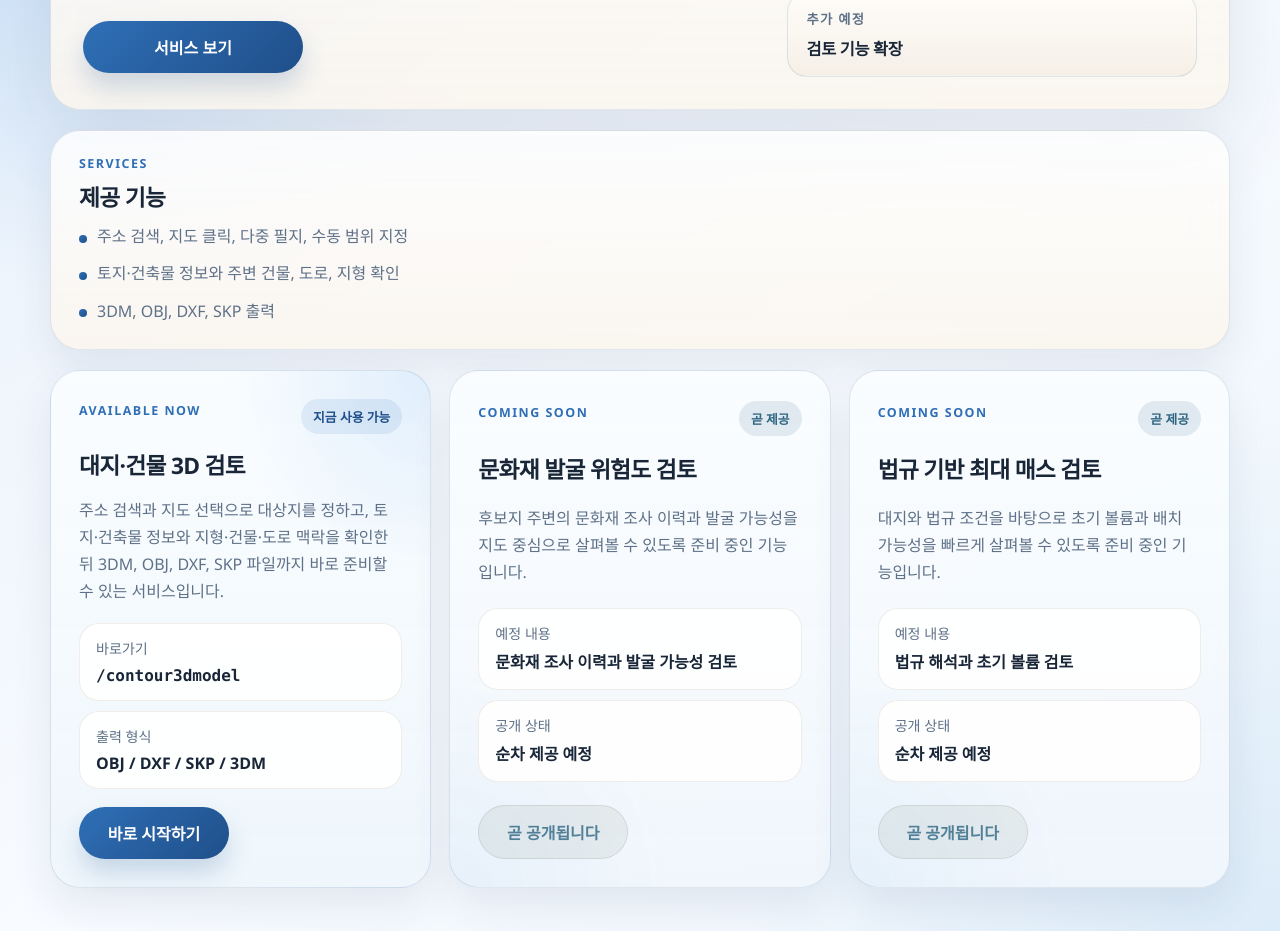
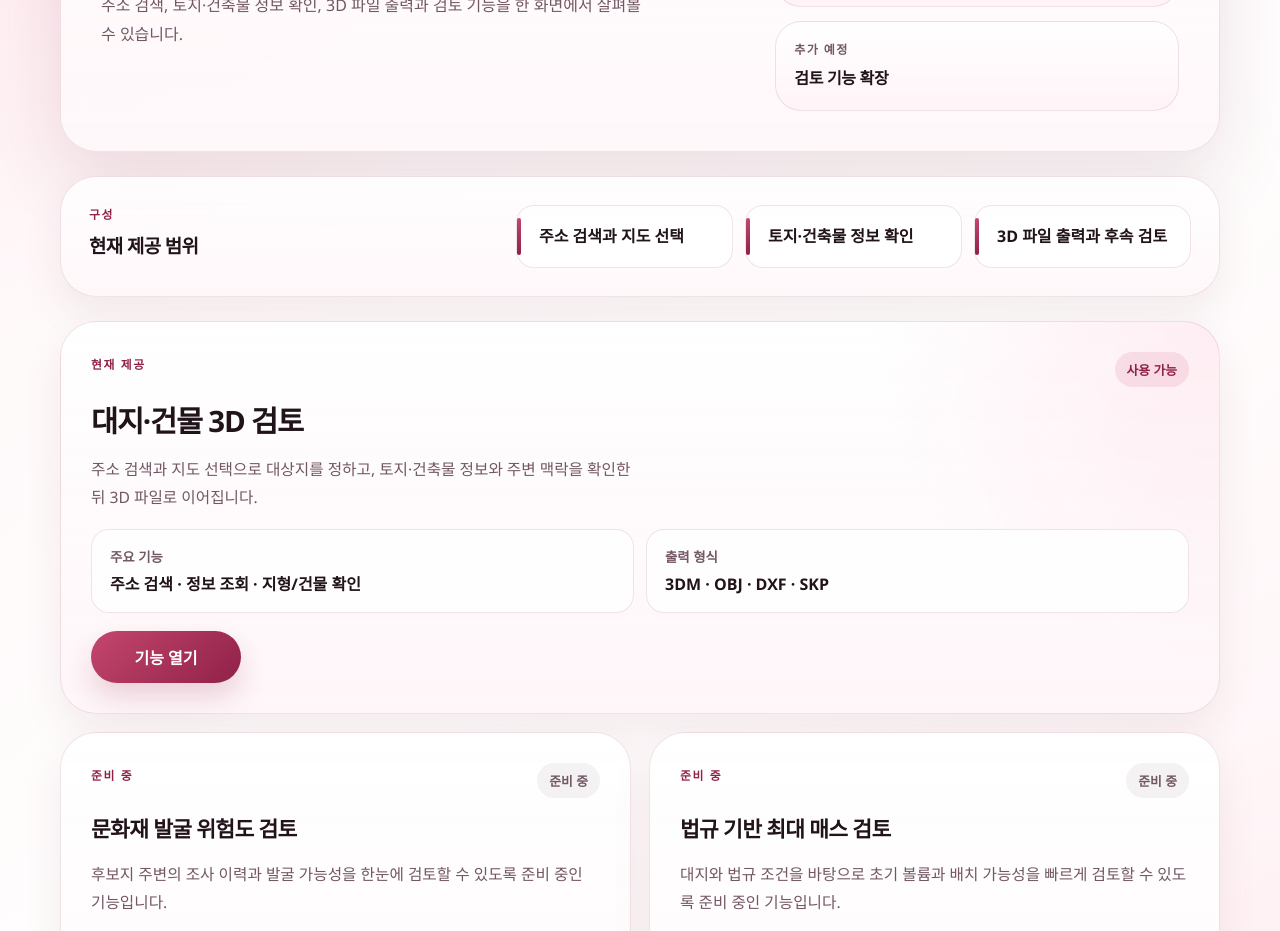
Before and after one commit to DawoonJeong-git/Rhino_development, a website: page public/hub.html in a window 1280 px wide. Shown: the part 271-1202 px from the top of the page. Drawn offline with Linux system fonts and the light colour scheme.

Commit message:
Refresh hub layout and palette

```diff
--- a/public/hub.css
+++ b/public/hub.css
@@ -1,21 +1,21 @@
 :root {
   color-scheme: light;
-  --bg-top: #e7f0fa;
-  --bg-bottom: #edf5fc;
-  --panel: rgba(248, 251, 255, 0.9);
-  --panel-strong: rgba(255, 255, 255, 0.92);
-  --line: rgba(48, 89, 136, 0.14);
-  --line-strong: rgba(48, 89, 136, 0.24);
-  --text: #192638;
-  --muted: #5f7188;
-  --accent: #2f6fb6;
-  --accent-strong: #1f4f8a;
-  --olive: #2f6682;
-  --olive-soft: rgba(47, 102, 130, 0.12);
-  --shadow-lg: 0 30px 80px rgba(30, 58, 96, 0.12);
-  --shadow-md: 0 18px 40px rgba(30, 58, 96, 0.09);
-  --radius-lg: 30px;
-  --radius-md: 20px;
+  --bg-top: #fff6f7;
+  --bg-bottom: #fff1f4;
+  --panel: rgba(255, 251, 252, 0.88);
+  --panel-strong: rgba(255, 255, 255, 0.94);
+  --line: rgba(120, 35, 66, 0.12);
+  --line-strong: rgba(120, 35, 66, 0.2);
+  --text: #20131a;
+  --muted: #725764;
+  --accent: #c4466d;
+  --accent-strong: #8f2148;
+  --accent-soft: rgba(196, 70, 109, 0.12);
+  --shadow-lg: 0 32px 72px rgba(99, 33, 56, 0.12);
+  --shadow-md: 0 18px 40px rgba(99, 33, 56, 0.08);
+  --radius-xl: 36px;
+  --radius-lg: 26px;
+  --radius-md: 18px;
 }
 
 * {
@@ -29,9 +29,9 @@ body {
   font-family: "Pretendard Variable", "Segoe UI", sans-serif;
   color: var(--text);
   background:
-    radial-gradient(circle at top left, rgba(183, 214, 246, 0.86), transparent 32%),
-    radial-gradient(circle at bottom right, rgba(214, 232, 247, 0.72), transparent 30%),
-    linear-gradient(140deg, var(--bg-top), #f8fbff 55%, var(--bg-bottom));
+    radial-gradient(circle at top left, rgba(255, 198, 214, 0.36), transparent 30%),
+    radial-gradient(circle at bottom right, rgba(255, 222, 229, 0.4), transparent 28%),
+    linear-gradient(145deg, var(--bg-top), #fffdfd 52%, var(--bg-bottom));
 }
 
 body {
@@ -56,108 +56,175 @@ dd {
 }
 
 .hub-shell {
-  width: min(1180px, calc(100vw - 32px));
+  width: min(1160px, calc(100vw - 40px));
   margin: 0 auto;
-  padding: 36px 0 48px;
+  padding: 44px 0 64px;
 }
 
 .hero,
 .feature-card,
-.roadmap-card {
+.service-note {
   border: 1px solid var(--line);
-  border-radius: var(--radius-lg);
+  border-radius: var(--radius-xl);
   background:
-    linear-gradient(180deg, rgba(255, 255, 255, 0.82), rgba(250, 245, 238, 0.9));
-  backdrop-filter: blur(12px);
+    linear-gradient(180deg, rgba(255, 255, 255, 0.86), rgba(255, 247, 249, 0.94));
+  backdrop-filter: blur(14px);
   box-shadow: var(--shadow-md);
 }
 
 .hero {
+  position: relative;
   display: grid;
-  grid-template-columns: minmax(0, 1.5fr) minmax(260px, 0.9fr);
-  gap: 22px;
-  padding: 32px;
+  grid-template-columns: minmax(0, 1.45fr) minmax(280px, 0.9fr);
+  gap: 24px;
+  padding: 40px;
   box-shadow: var(--shadow-lg);
+  overflow: hidden;
+}
+
+.hero::after {
+  content: "";
+  position: absolute;
+  top: -90px;
+  right: -30px;
+  width: 240px;
+  height: 240px;
+  border-radius: 999px;
+  background: radial-gradient(circle, rgba(255, 198, 214, 0.42), transparent 64%);
+  pointer-events: none;
+}
+
+.hero-copy,
+.hero-status {
+  position: relative;
+  z-index: 1;
 }
 
 .eyebrow,
 .card-kicker {
   margin-bottom: 12px;
-  color: var(--accent);
-  text-transform: uppercase;
-  letter-spacing: 0.12em;
-  font-size: 0.78rem;
+  color: var(--accent-strong);
+  letter-spacing: 0.14em;
+  font-size: 0.74rem;
   font-weight: 800;
 }
 
 h1 {
-  max-width: 12ch;
-  font-size: clamp(2.6rem, 5vw, 4.8rem);
-  line-height: 0.96;
-  letter-spacing: -0.045em;
+  max-width: 11ch;
+  font-size: clamp(2.7rem, 5vw, 4.4rem);
+  line-height: 1.02;
+  letter-spacing: -0.05em;
 }
 
 .hero-lead {
-  max-width: 760px;
+  max-width: 34rem;
   margin-top: 18px;
   color: var(--muted);
-  font-size: 1.06rem;
-  line-height: 1.72;
+  font-size: 1rem;
+  line-height: 1.82;
 }
 
 .hero-status {
   display: grid;
-  gap: 12px;
+  gap: 14px;
   align-content: start;
 }
 
 .status-chip {
-  padding: 16px 18px;
+  padding: 18px 18px 20px;
   border: 1px solid var(--line);
-  border-radius: var(--radius-md);
+  border-radius: var(--radius-lg);
   background:
-    linear-gradient(180deg, rgba(255, 254, 250, 0.92), rgba(244, 239, 230, 0.92));
+    linear-gradient(180deg, rgba(255, 255, 255, 0.96), rgba(255, 243, 247, 0.92));
+  box-shadow: inset 0 1px 0 rgba(255, 255, 255, 0.9);
 }
 
 .status-chip span {
   display: block;
   color: var(--muted);
-  font-size: 0.83rem;
-  font-weight: 700;
-  text-transform: uppercase;
-  letter-spacing: 0.1em;
+  font-size: 0.75rem;
+  font-weight: 800;
+  letter-spacing: 0.12em;
 }
 
 .status-chip strong {
   display: block;
-  margin-top: 8px;
-  font-size: 1.02rem;
+  margin-top: 10px;
+  font-size: 1rem;
+  line-height: 1.35;
   letter-spacing: -0.02em;
+}
+
+.service-note {
+  display: grid;
+  grid-template-columns: minmax(220px, 0.75fr) minmax(0, 1.25fr);
+  gap: 22px;
+  margin-top: 24px;
+  padding: 28px;
+}
+
+.service-note h2 {
+  font-size: 1.18rem;
+  line-height: 1.3;
+  letter-spacing: -0.03em;
+}
+
+.service-list {
+  display: grid;
+  grid-template-columns: repeat(3, minmax(0, 1fr));
+  gap: 12px;
+  margin: 0;
+  padding: 0;
+  list-style: none;
+}
+
+.service-list li {
+  position: relative;
+  padding: 18px 18px 18px 22px;
+  border: 1px solid var(--line);
+  border-radius: var(--radius-md);
+  background: var(--panel-strong);
+  color: var(--text);
+  font-weight: 600;
+  line-height: 1.6;
+}
+
+.service-list li::before {
+  content: "";
+  position: absolute;
+  top: 12px;
+  bottom: 12px;
+  left: 0;
+  width: 4px;
+  border-radius: 999px;
+  background: linear-gradient(180deg, var(--accent) 0%, var(--accent-strong) 100%);
 }
 
 .hub-grid {
   display: grid;
-  grid-template-columns: repeat(3, minmax(0, 1fr));
+  grid-template-columns: repeat(2, minmax(0, 1fr));
   gap: 18px;
-  margin-top: 20px;
+  margin-top: 24px;
 }
 
 .feature-card {
   display: grid;
   gap: 18px;
-  padding: 28px;
+  padding: 30px;
+  border-radius: var(--radius-xl);
 }
 
 .feature-card-live {
+  grid-column: 1 / -1;
   background:
-    radial-gradient(circle at top right, rgba(188, 217, 248, 0.42), transparent 32%),
-    linear-gradient(180deg, rgba(250, 253, 255, 0.96), rgba(238, 246, 252, 0.94));
+    radial-gradient(circle at top right, rgba(255, 207, 221, 0.36), transparent 28%),
+    linear-gradient(180deg, rgba(255, 255, 255, 0.98), rgba(255, 245, 248, 0.94));
 }
 
 .feature-card-plan {
   background:
-    radial-gradient(circle at bottom left, rgba(210, 228, 246, 0.34), transparent 34%),
-    linear-gradient(180deg, rgba(250, 253, 255, 0.94), rgba(240, 246, 252, 0.92));
+    radial-gradient(circle at bottom left, rgba(255, 223, 232, 0.32), transparent 34%),
+    linear-gradient(180deg, rgba(255, 255, 255, 0.96), rgba(255, 248, 250, 0.93));
 }
 
 .feature-head {
@@ -173,49 +240,64 @@ h1 {
   justify-content: center;
   padding: 8px 12px;
   border-radius: 999px;
-  background: var(--olive-soft);
-  color: var(--olive);
+  background: rgba(115, 87, 100, 0.08);
+  color: var(--muted);
   font-size: 0.8rem;
   font-weight: 800;
   white-space: nowrap;
 }
 
 .feature-badge.is-live {
-  background: rgba(47, 111, 182, 0.1);
+  background: var(--accent-soft);
   color: var(--accent-strong);
 }
 
 h2 {
-  font-size: 1.42rem;
-  line-height: 1.2;
+  font-size: 1.34rem;
+  line-height: 1.25;
   letter-spacing: -0.03em;
 }
 
+.feature-card-live h2 {
+  font-size: 1.84rem;
+  line-height: 1.12;
+  letter-spacing: -0.04em;
+}
+
 .card-copy {
+  max-width: 62ch;
   color: var(--muted);
-  line-height: 1.68;
+  line-height: 1.75;
+  font-size: 0.98rem;
 }
 
 .feature-meta {
   display: grid;
-  gap: 10px;
+  grid-template-columns: repeat(2, minmax(0, 1fr));
+  gap: 12px;
+}
+
+.feature-card-plan .feature-meta {
+  grid-template-columns: 1fr;
 }
 
 .feature-meta div {
-  padding: 14px 16px;
-  border: 1px solid rgba(107, 79, 48, 0.1);
+  padding: 16px 18px;
+  border: 1px solid var(--line);
   border-radius: var(--radius-md);
   background: var(--panel-strong);
 }
 
 .feature-meta dt {
   color: var(--muted);
-  font-size: 0.88rem;
+  font-size: 0.84rem;
+  font-weight: 700;
 }
 
 .feature-meta dd {
   margin-top: 6px;
   font-weight: 700;
+  line-height: 1.5;
 }
 
 .feature-actions {
@@ -236,7 +318,7 @@ h2 {
   color: #fff;
   font-weight: 800;
   text-decoration: none;
-  box-shadow: 0 14px 26px rgba(31, 79, 138, 0.2);
+  box-shadow: 0 14px 28px rgba(143, 33, 72, 0.18);
   transition:
     transform 160ms ease,
     box-shadow 160ms ease,
@@ -245,103 +327,43 @@ h2 {
 
 .feature-link:hover {
   transform: translateY(-1px);
-  box-shadow: 0 18px 28px rgba(31, 79, 138, 0.24);
-  filter: saturate(1.03);
+  box-shadow: 0 18px 32px rgba(143, 33, 72, 0.22);
+  filter: saturate(1.02);
 }
 
 .feature-link.is-secondary {
-  background: rgba(77, 102, 72, 0.1);
-  color: var(--olive);
+  background: rgba(114, 87, 100, 0.06);
+  color: var(--muted);
+  border: 1px solid var(--line);
   box-shadow: none;
-  border: 1px solid rgba(77, 102, 72, 0.16);
 }
 
 .feature-link.is-disabled {
   cursor: default;
-  opacity: 0.82;
+  opacity: 0.84;
   pointer-events: none;
 }
 
-.roadmap-card {
-  display: grid;
-  gap: 12px;
-  margin-top: 20px;
-  padding: 24px 28px;
-}
-
-.service-note {
-  display: grid;
-  gap: 12px;
-  margin-top: 20px;
-  padding: 24px 28px;
-  border: 1px solid var(--line);
-  border-radius: var(--radius-lg);
-  background:
-    linear-gradient(180deg, rgba(255, 255, 255, 0.82), rgba(250, 245, 238, 0.9));
-  backdrop-filter: blur(12px);
-  box-shadow: var(--shadow-md);
-}
-
-.hero-actions {
-  display: flex;
-  flex-wrap: wrap;
-  gap: 12px;
-  margin-top: 24px;
-}
-
-.hero-primary {
-  min-width: 220px;
-}
-
-.hero-secondary {
-  min-width: 170px;
-}
-
-.service-list {
-  display: grid;
-  gap: 10px;
-  margin: 0;
-  padding: 0;
-  list-style: none;
-}
-
-.service-list li {
-  position: relative;
-  padding-left: 18px;
-  color: var(--muted);
-  line-height: 1.7;
-}
-
-.service-list li::before {
-  content: "";
-  position: absolute;
-  top: 0.72em;
-  left: 0;
-  width: 8px;
-  height: 8px;
-  border-radius: 999px;
-  background: linear-gradient(135deg, var(--accent) 0%, var(--accent-strong) 100%);
-}
-
 @media (max-width: 1040px) {
+  .hero,
+  .service-note,
   .hub-grid {
     grid-template-columns: 1fr;
   }
 
-  .hero {
+  .service-list {
     grid-template-columns: 1fr;
   }
 }
 
 @media (max-width: 720px) {
   .hub-shell {
-    width: min(100vw - 24px, 1180px);
-    padding: 24px 0 32px;
+    width: min(100vw - 24px, 1160px);
+    padding: 24px 0 36px;
   }
 
   .hero,
   .feature-card,
-  .roadmap-card,
   .service-note {
     padding: 24px;
   }
@@ -351,12 +373,16 @@ h2 {
     flex-direction: column;
   }
 
-  .hero-actions {
-    flex-direction: column;
+  .feature-meta {
+    grid-template-columns: 1fr;
   }
 
-  .hero-primary,
-  .hero-secondary {
+  .feature-link {
     width: 100%;
   }
+
+  h1 {
+    max-width: none;
+    font-size: clamp(2.3rem, 10vw, 3.2rem);
+  }
 }
--- a/public/hub.html
+++ b/public/hub.html
@@ -4,7 +4,7 @@
     <meta charset="UTF-8" />
     <meta name="viewport" content="width=device-width, initial-scale=1.0" />
     <title>Spaceswork</title>
-    <link rel="stylesheet" href="/hub.css?v=20260331-blue1" />
+    <link rel="stylesheet" href="/hub.css?v=20260331-rose1" />
   </head>
   <body>
     <main class="hub-shell">
@@ -13,12 +13,9 @@
           <p class="eyebrow">Spaceswork</p>
           <h1>대지·건물 검토 서비스</h1>
           <p class="hero-lead">
-            주소 검색, 토지·건축물 정보 확인, 3D 파일 출력과 검토 기능을 이곳에서
-            확인할 수 있습니다.
+            주소 검색, 토지·건축물 정보 확인, 3D 파일 출력과 검토 기능을 한 화면에서
+            살펴볼 수 있습니다.
           </p>
-          <div class="hero-actions">
-            <a class="feature-link hero-primary" href="#services">서비스 보기</a>
-          </div>
         </div>
         <div class="hero-status">
           <div class="status-chip">
@@ -36,57 +33,57 @@
         </div>
       </section>
 
-      <section class="service-note" aria-label="서비스 소개">
+      <section class="service-note" aria-label="서비스 구성">
         <div>
-          <p class="card-kicker">Services</p>
-          <h2>제공 기능</h2>
+          <p class="card-kicker">구성</p>
+          <h2>현재 제공 범위</h2>
         </div>
         <ul class="service-list">
-          <li>주소 검색, 지도 클릭, 다중 필지, 수동 범위 지정</li>
-          <li>토지·건축물 정보와 주변 건물, 도로, 지형 확인</li>
-          <li>3DM, OBJ, DXF, SKP 출력</li>
+          <li>주소 검색과 지도 선택</li>
+          <li>토지·건축물 정보 확인</li>
+          <li>3D 파일 출력과 후속 검토</li>
         </ul>
       </section>
 
       <section class="hub-grid" id="services" aria-label="서비스 목록">
         <article class="feature-card feature-card-live">
           <div class="feature-head">
-            <p class="card-kicker">Available Now</p>
-            <span class="feature-badge is-live">지금 사용 가능</span>
+            <p class="card-kicker">현재 제공</p>
+            <span class="feature-badge is-live">사용 가능</span>
           </div>
           <h2>대지·건물 3D 검토</h2>
           <p class="card-copy">
-            주소 검색과 지도 선택으로 대상지를 정하고, 토지·건축물 정보와 지형·건물·도로 맥락을 확인한 뒤
-            3DM, OBJ, DXF, SKP 파일까지 바로 준비할 수 있는 서비스입니다.
+            주소 검색과 지도 선택으로 대상지를 정하고, 토지·건축물 정보와 주변 맥락을
+            확인한 뒤 3D 파일로 이어집니다.
           </p>
           <dl class="feature-meta">
             <div>
-              <dt>바로가기</dt>
-              <dd><code>/contour3dmodel</code></dd>
+              <dt>주요 기능</dt>
+              <dd>주소 검색 · 정보 조회 · 지형/건물 확인</dd>
             </div>
             <div>
               <dt>출력 형식</dt>
-              <dd>OBJ / DXF / SKP / 3DM</dd>
+              <dd>3DM · OBJ · DXF · SKP</dd>
             </div>
           </dl>
           <div class="feature-actions">
-            <a class="feature-link" href="/contour3dmodel">바로 시작하기</a>
+            <a class="feature-link" href="/contour3dmodel">기능 열기</a>
           </div>
         </article>
 
         <article class="feature-card feature-card-plan">
           <div class="feature-head">
-            <p class="card-kicker">Coming Soon</p>
-            <span class="feature-badge">곧 제공</span>
+            <p class="card-kicker">준비 중</p>
+            <span class="feature-badge">준비 중</span>
           </div>
           <h2>문화재 발굴 위험도 검토</h2>
           <p class="card-copy">
-            후보지 주변의 문화재 조사 이력과 발굴 가능성을 지도 중심으로 살펴볼 수 있도록
-            준비 중인 기능입니다.
+            후보지 주변의 조사 이력과 발굴 가능성을 한눈에 검토할 수 있도록 준비 중인
+            기능입니다.
           </p>
           <dl class="feature-meta">
             <div>
-              <dt>예정 내용</dt>
+              <dt>예정 범위</dt>
               <dd>문화재 조사 이력과 발굴 가능성 검토</dd>
             </div>
             <div>
@@ -95,23 +92,23 @@
             </div>
           </dl>
           <div class="feature-actions">
-            <span class="feature-link is-secondary is-disabled" aria-disabled="true">곧 공개됩니다</span>
+            <span class="feature-link is-secondary is-disabled" aria-disabled="true">준비 중</span>
           </div>
         </article>
 
         <article class="feature-card feature-card-plan">
           <div class="feature-head">
-            <p class="card-kicker">Coming Soon</p>
-            <span class="feature-badge">곧 제공</span>
+            <p class="card-kicker">준비 중</p>
+            <span class="feature-badge">준비 중</span>
           </div>
           <h2>법규 기반 최대 매스 검토</h2>
           <p class="card-copy">
-            대지와 법규 조건을 바탕으로 초기 볼륨과 배치 가능성을 빠르게 살펴볼 수 있도록
-            준비 중인 기능입니다.
+            대지와 법규 조건을 바탕으로 초기 볼륨과 배치 가능성을 빠르게 검토할 수
+            있도록 준비 중인 기능입니다.
           </p>
           <dl class="feature-meta">
             <div>
-              <dt>예정 내용</dt>
+              <dt>예정 범위</dt>
               <dd>법규 해석과 초기 볼륨 검토</dd>
             </div>
             <div>
@@ -120,7 +117,7 @@
             </div>
           </dl>
           <div class="feature-actions">
-            <span class="feature-link is-secondary is-disabled" aria-disabled="true">곧 공개됩니다</span>
+            <span class="feature-link is-secondary is-disabled" aria-disabled="true">준비 중</span>
           </div>
         </article>
       </section>
```
Also changed, not shown: server.mjs.
